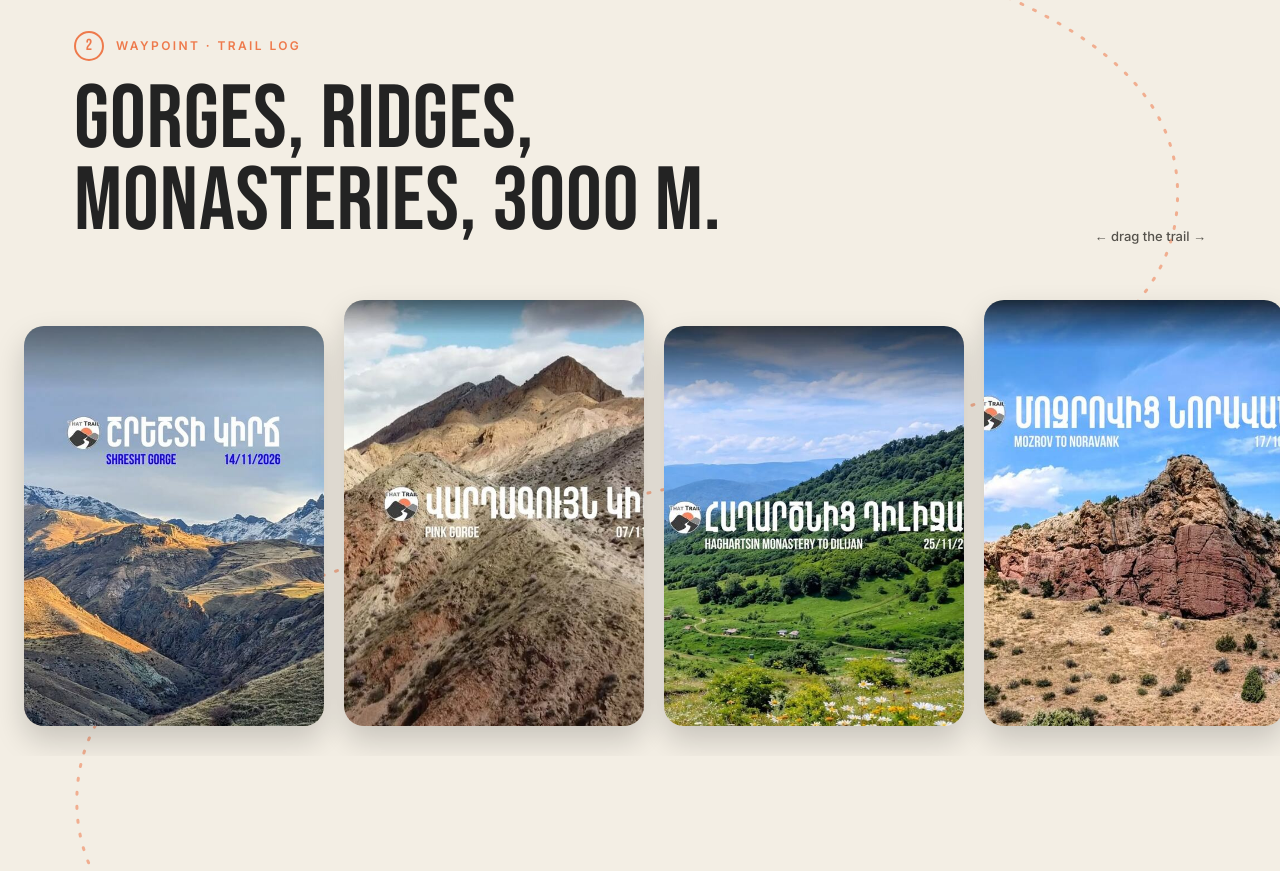
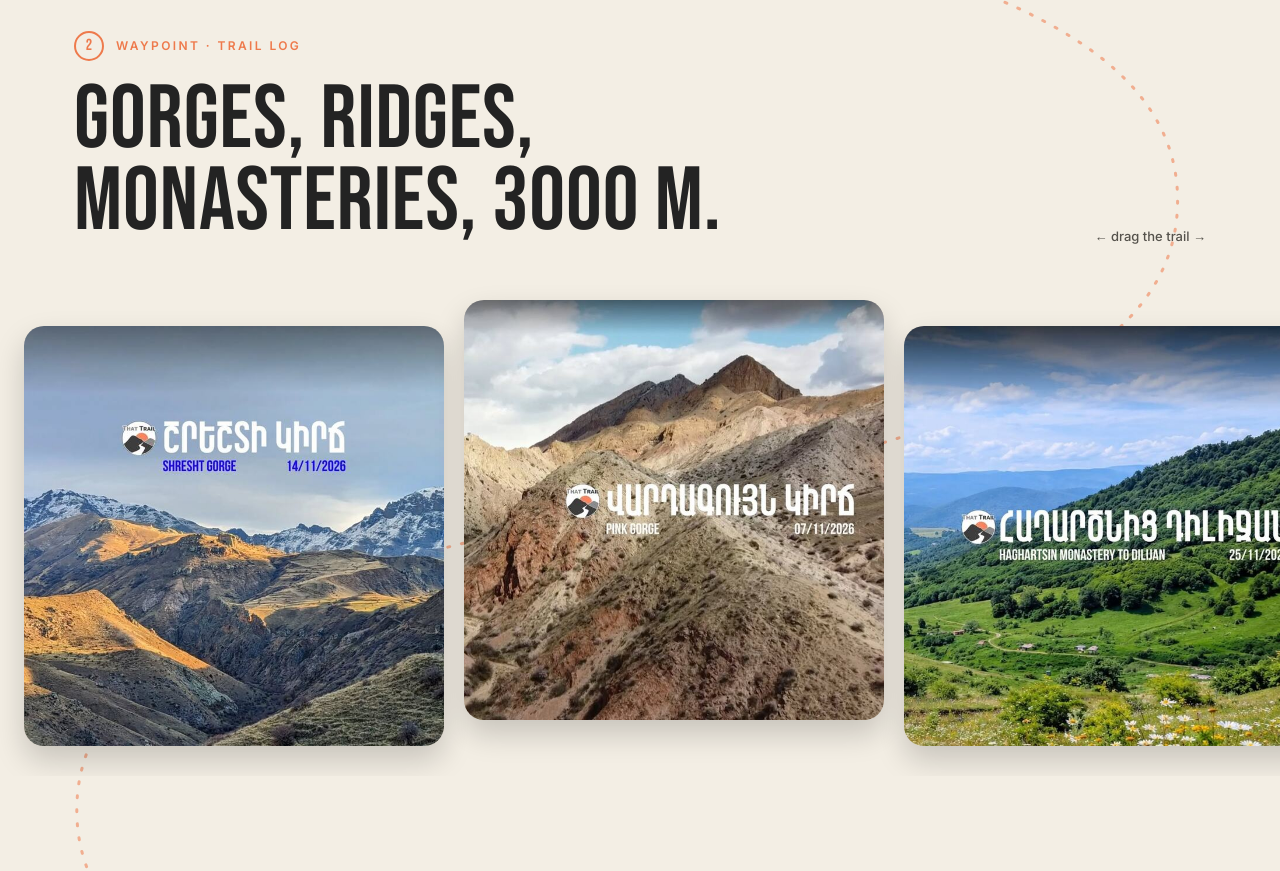
Before and after one commit to thattrail/thattrail.github.io, a plain HTML site: page photoversion/index.html in a window 1280 px wide. Shown: the part 2428-3299 px from the top of the page. Drawn offline with Linux system fonts and the light colour scheme.

Commit message:
Show route covers uncropped in the photo version carousel
Co-Authored-By: Claude Opus 5.5 <noreply@anthropic.com>

```diff
--- a/photoversion/index.html
+++ b/photoversion/index.html
@@ -124,10 +124,10 @@ h2{font-family:var(--display);font-weight:400;font-size:clamp(44px,7vw,92px);lin
 .rail{display:flex;gap:20px;overflow-x:auto;scroll-snap-type:x mandatory;padding:48px 24px 30px;margin-top:8px;scrollbar-width:none;cursor:grab}
 .rail::-webkit-scrollbar{display:none}
 .rail.dragging{cursor:grabbing;scroll-snap-type:none}
-.route{flex:0 0 min(300px,72vw);aspect-ratio:3/4;border-radius:20px;position:relative;overflow:hidden;scroll-snap-align:center;user-select:none;box-shadow:0 14px 30px rgba(0,0,0,.18);transition:transform .4s cubic-bezier(.2,.8,.2,1);background:var(--paper-2)}
+.route{flex:0 0 auto;height:min(420px,62vh);border-radius:20px;position:relative;overflow:hidden;scroll-snap-align:center;user-select:none;box-shadow:0 14px 30px rgba(0,0,0,.18);transition:transform .4s cubic-bezier(.2,.8,.2,1);background:var(--paper-2)}
 .route:nth-child(odd){margin-top:26px}
 .route:hover{transform:translateY(-8px) rotate(-.8deg)}
-.route img{width:100%;height:100%;object-fit:cover;display:block;pointer-events:none}
+.route img{height:100%;width:auto;display:block;pointer-events:none}
 
 /* ---------- stamps ---------- */
 .stamps{display:flex;flex-wrap:wrap;gap:16px;margin-top:52px;justify-content:center}
@@ -492,7 +492,7 @@ html[lang="ru"] h2{font-size:clamp(36px,5vw,66px)}
   routes.forEach(([f, name]) => {
     const el = document.createElement('article');
     el.className = 'route';
-    el.innerHTML = `<img src="../img/r-${f}.jpg" alt="That Trail route cover: ${name}" loading="lazy" draggable="false">`;
+    el.innerHTML = `<img src="../img/r-${f}.jpg" width="720" height="720" alt="That Trail route cover: ${name}" loading="lazy" draggable="false">`;
     rail.appendChild(el);
   });
   // drag to scroll
```
